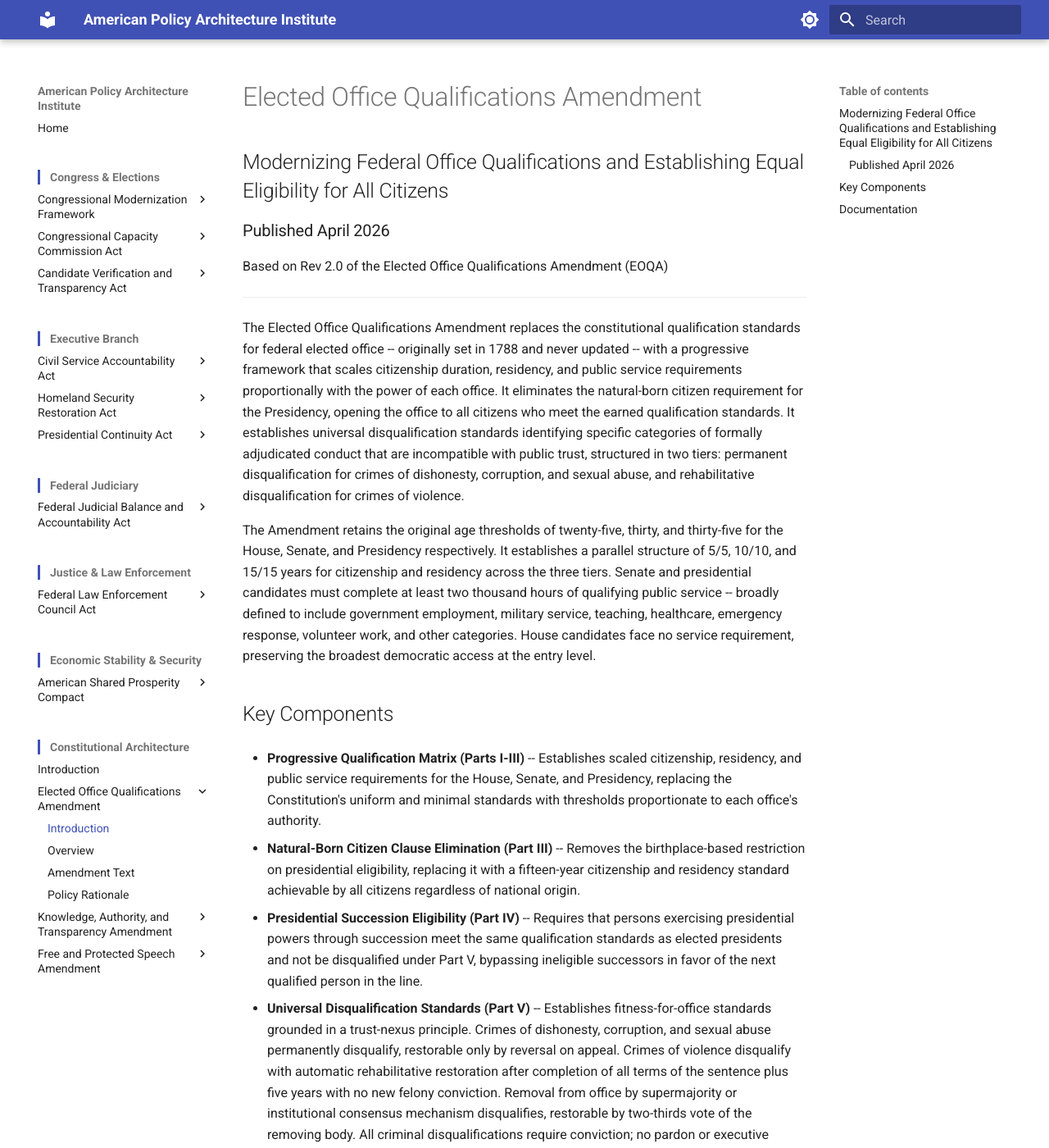
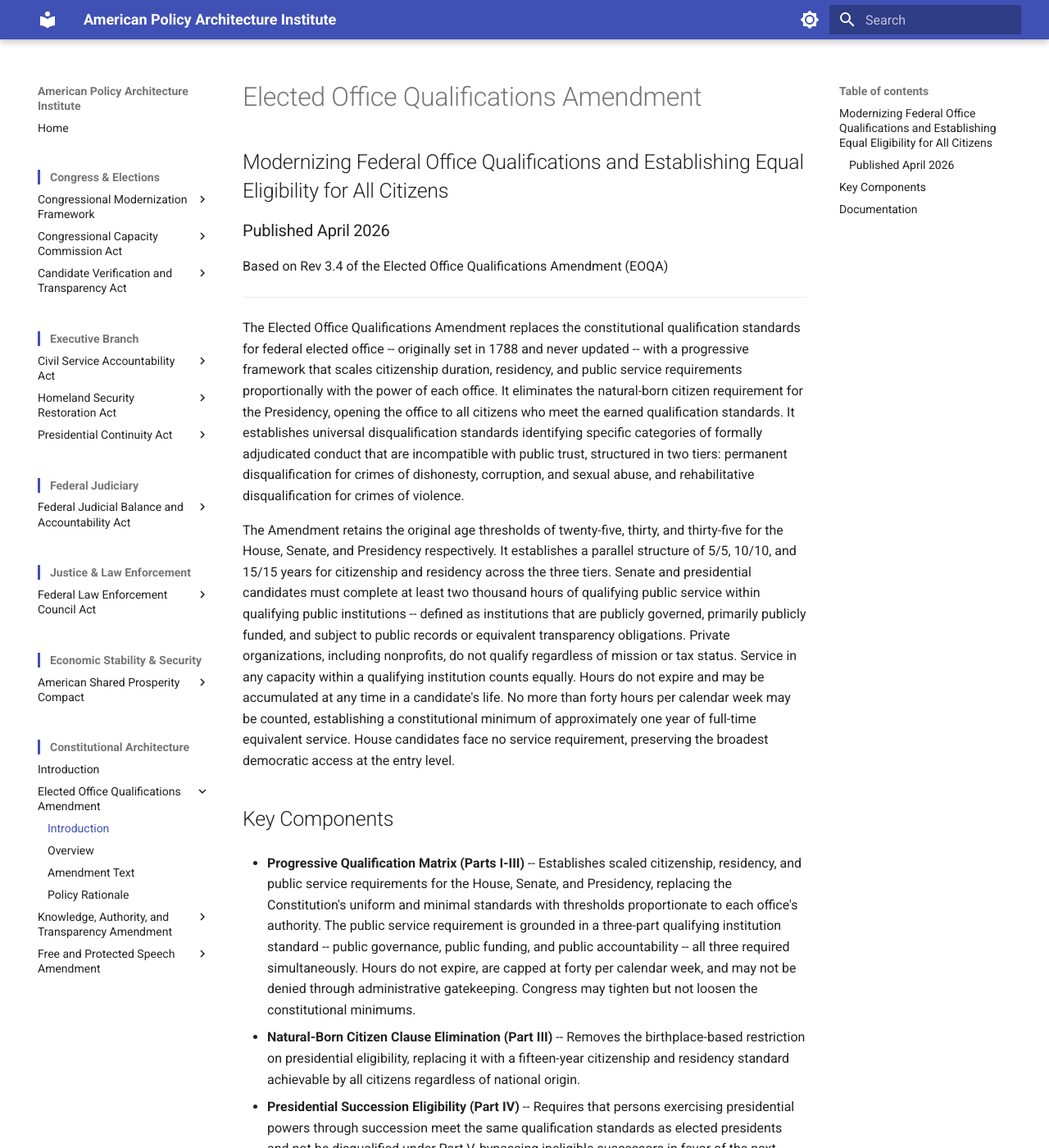
Before and after one commit to albertintech/apai, an MkDocs documentation site: the page built from docs/amendments/eoqa/introduction.md, in a window 1280 px wide and 1400 px high. Shown: the whole window at 82% size. Built offline with MkDocs 1.6.1 and Material for MkDocs 9.7.7, drawn with Linux system fonts in a browser that asks for light colours.

Commit message:
Update introduction.md

```diff
--- a/docs/amendments/eoqa/introduction.md
+++ b/docs/amendments/eoqa/introduction.md
@@ -4,17 +4,17 @@
 
 ### Published April 2026
 
-Based on Rev 2.0 of the Elected Office Qualifications Amendment (EOQA)
+Based on Rev 3.4 of the Elected Office Qualifications Amendment (EOQA)
 
 ---
 
 The Elected Office Qualifications Amendment replaces the constitutional qualification standards for federal elected office -- originally set in 1788 and never updated -- with a progressive framework that scales citizenship duration, residency, and public service requirements proportionally with the power of each office. It eliminates the natural-born citizen requirement for the Presidency, opening the office to all citizens who meet the earned qualification standards. It establishes universal disqualification standards identifying specific categories of formally adjudicated conduct that are incompatible with public trust, structured in two tiers: permanent disqualification for crimes of dishonesty, corruption, and sexual abuse, and rehabilitative disqualification for crimes of violence.
 
-The Amendment retains the original age thresholds of twenty-five, thirty, and thirty-five for the House, Senate, and Presidency respectively. It establishes a parallel structure of 5/5, 10/10, and 15/15 years for citizenship and residency across the three tiers. Senate and presidential candidates must complete at least two thousand hours of qualifying public service -- broadly defined to include government employment, military service, teaching, healthcare, emergency response, volunteer work, and other categories. House candidates face no service requirement, preserving the broadest democratic access at the entry level.
+The Amendment retains the original age thresholds of twenty-five, thirty, and thirty-five for the House, Senate, and Presidency respectively. It establishes a parallel structure of 5/5, 10/10, and 15/15 years for citizenship and residency across the three tiers. Senate and presidential candidates must complete at least two thousand hours of qualifying public service within qualifying public institutions -- defined as institutions that are publicly governed, primarily publicly funded, and subject to public records or equivalent transparency obligations. Private organizations, including nonprofits, do not qualify regardless of mission or tax status. Service in any capacity within a qualifying institution counts equally. Hours do not expire and may be accumulated at any time in a candidate's life. No more than forty hours per calendar week may be counted, establishing a constitutional minimum of approximately one year of full-time equivalent service. House candidates face no service requirement, preserving the broadest democratic access at the entry level.
 
 ## Key Components
 
-- **Progressive Qualification Matrix (Parts I-III)** -- Establishes scaled citizenship, residency, and public service requirements for the House, Senate, and Presidency, replacing the Constitution's uniform and minimal standards with thresholds proportionate to each office's authority.
+- **Progressive Qualification Matrix (Parts I-III)** -- Establishes scaled citizenship, residency, and public service requirements for the House, Senate, and Presidency, replacing the Constitution's uniform and minimal standards with thresholds proportionate to each office's authority. The public service requirement is grounded in a three-part qualifying institution standard -- public governance, public funding, and public accountability -- all three required simultaneously. Hours do not expire, are capped at forty per calendar week, and may not be denied through administrative gatekeeping. Congress may tighten but not loosen the constitutional minimums.
 
 - **Natural-Born Citizen Clause Elimination (Part III)** -- Removes the birthplace-based restriction on presidential eligibility, replacing it with a fifteen-year citizenship and residency standard achievable by all citizens regardless of national origin.
 
```
